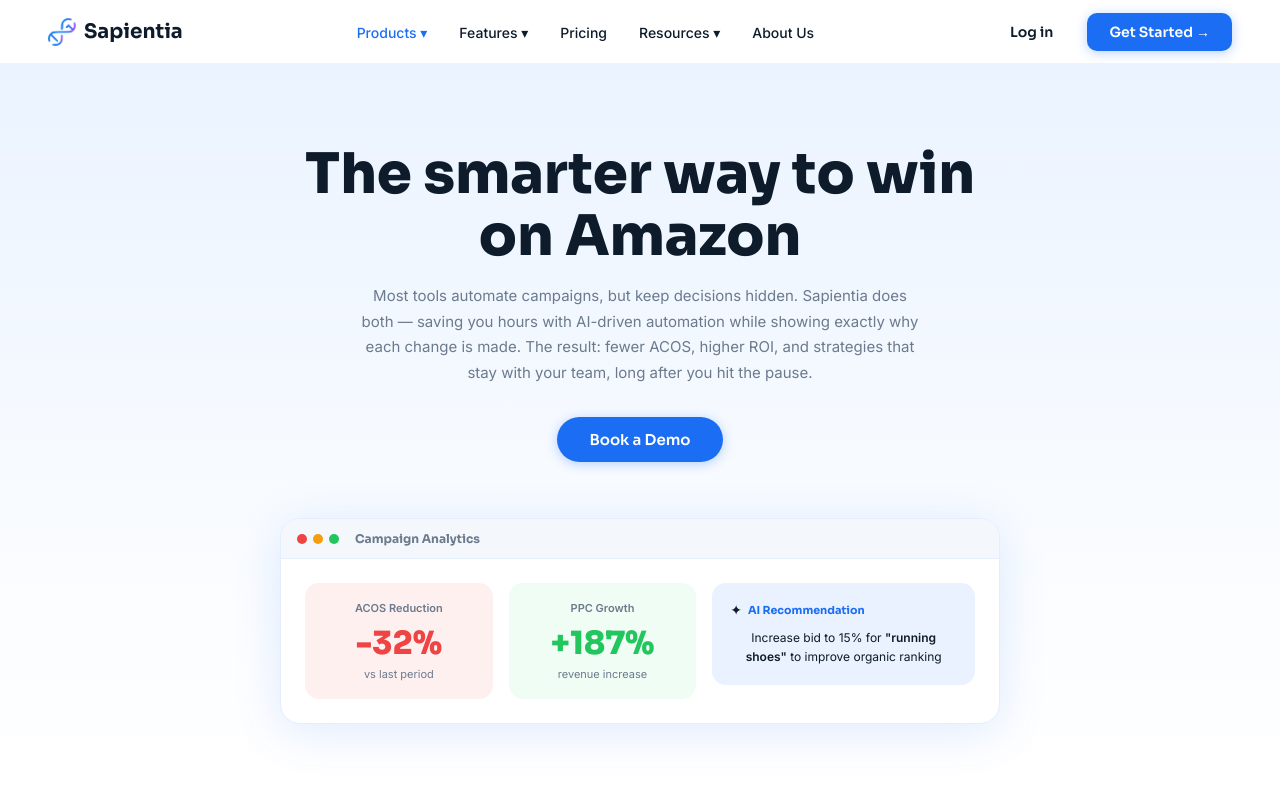
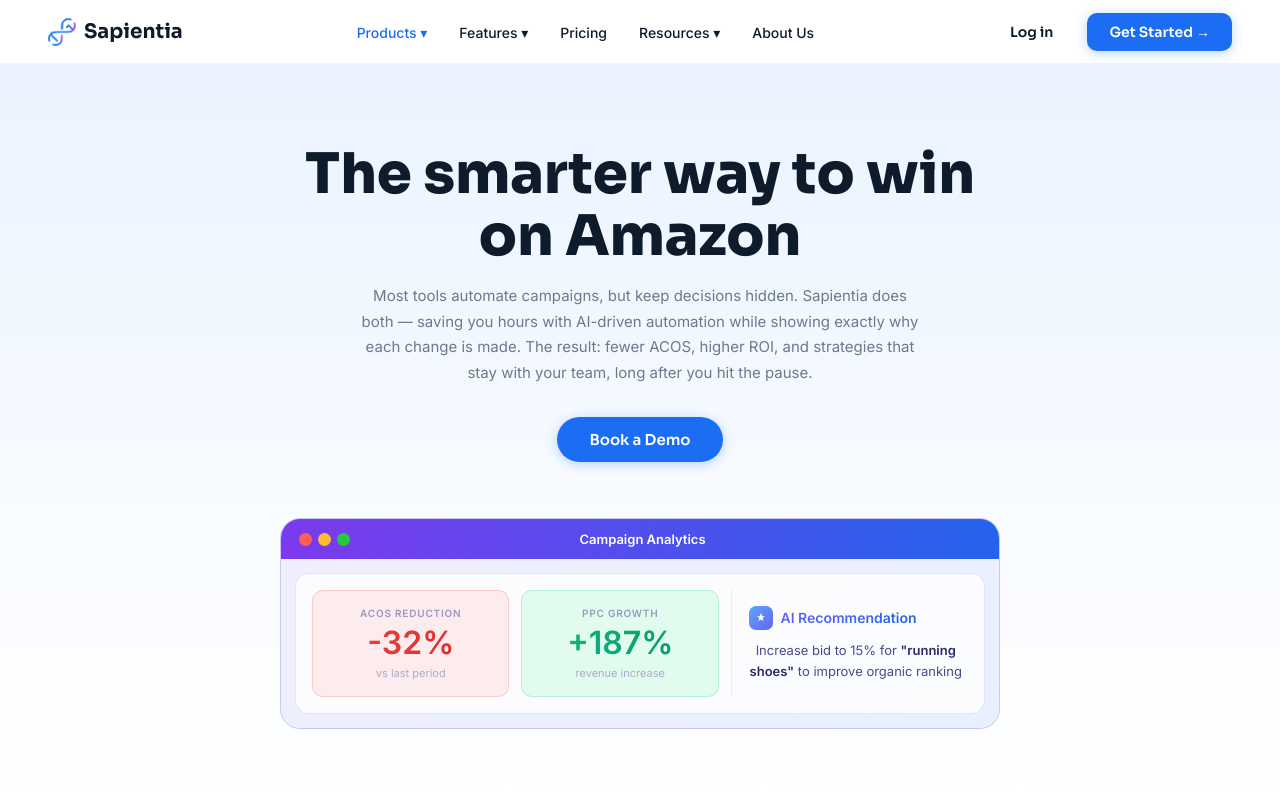
Before and after one commit to panfeeling0805-cloud/dtc-index, a React (Vite) app in the folder frontend/: page /products/amazon in a window 1280 px wide. Shown: the top 800 px of the page. Built offline with nearby package versions, Linux system fonts and the light colour scheme.

Commit message:
feat: replace Campaign Analytics hero widget in Amazon page

```diff
--- a/frontend/src/pages/ProductAmazon.tsx
+++ b/frontend/src/pages/ProductAmazon.tsx
@@ -36,42 +36,46 @@
           Book a Demo
         </CtaLink>
 
-        {/* Dashboard mockup */}
-        <div style={{
-          maxWidth: 720, margin: '56px auto 0',
-          background: 'white', borderRadius: 20,
-          boxShadow: '0 8px 48px rgba(27,110,243,0.13)',
-          border: '1px solid #e4eeff', overflow: 'hidden',
-        }}>
-          {/* Window chrome */}
-          <div style={{ background: '#f4f7fb', padding: '12px 16px', borderBottom: '1px solid #e4eeff', display: 'flex', alignItems: 'center', gap: 6 }}>
-            <span style={{ width: 10, height: 10, borderRadius: '50%', background: '#ef4444', display: 'inline-block' }} />
-            <span style={{ width: 10, height: 10, borderRadius: '50%', background: '#f59e0b', display: 'inline-block' }} />
-            <span style={{ width: 10, height: 10, borderRadius: '50%', background: '#22c55e', display: 'inline-block' }} />
-            <span style={{ fontFamily: "'Sora', sans-serif", fontSize: 12, fontWeight: 700, color: '#6B7A8D', marginLeft: 10 }}>Campaign Analytics</span>
+        {/* Campaign Analytics widget */}
+        <div style={{ maxWidth: 720, margin: '56px auto 0', borderRadius: 20, overflow: 'hidden', border: '0.5px solid #c8c8f4', background: 'linear-gradient(145deg,#f0eeff 0%,#e8f0ff 100%)' }}>
+          {/* Title bar — gradient bg */}
+          <div style={{ padding: '12px 18px', display: 'flex', alignItems: 'center', gap: 8, background: 'linear-gradient(90deg,#7C3AED,#2563EB)' }}>
+            <div style={{ display: 'flex', gap: 6 }}>
+              <div style={{ width: 13, height: 13, borderRadius: '50%', background: '#FF5F57' }} />
+              <div style={{ width: 13, height: 13, borderRadius: '50%', background: '#FFBD2E' }} />
+              <div style={{ width: 13, height: 13, borderRadius: '50%', background: '#27C840' }} />
+            </div>
+            <span style={{ fontSize: 13, fontWeight: 600, flex: 1, textAlign: 'center', paddingRight: 54, color: '#fff' }}>Campaign Analytics</span>
           </div>
-          <div style={{ padding: '24px', display: 'grid', gridTemplateColumns: '1fr 1fr 1.4fr', gap: 16, alignItems: 'start' }}>
-            {/* ACOS metric */}
-            <div style={{ background: '#fff0f0', borderRadius: 14, padding: '18px' }}>
-              <div style={{ fontSize: 11, color: '#6B7A8D', fontWeight: 600, marginBottom: 8 }}>ACOS Reduction</div>
-              <div style={{ fontFamily: "'Sora', sans-serif", fontSize: 32, fontWeight: 800, color: '#ef4444' }}>-32%</div>
-              <div style={{ fontSize: 11, color: '#6B7A8D', marginTop: 4 }}>vs last period</div>
-            </div>
-            {/* PPC Growth metric */}
-            <div style={{ background: '#f0fdf4', borderRadius: 14, padding: '18px' }}>
-              <div style={{ fontSize: 11, color: '#6B7A8D', fontWeight: 600, marginBottom: 8 }}>PPC Growth</div>
-              <div style={{ fontFamily: "'Sora', sans-serif", fontSize: 32, fontWeight: 800, color: '#22c55e' }}>+187%</div>
-              <div style={{ fontSize: 11, color: '#6B7A8D', marginTop: 4 }}>revenue increase</div>
-            </div>
-            {/* AI Recommendation */}
-            <div style={{ background: '#EAF1FF', borderRadius: 14, padding: '18px' }}>
-              <div style={{ display: 'flex', alignItems: 'center', gap: 6, marginBottom: 10 }}>
-                <span style={{ fontSize: 14 }}>✦</span>
-                <span style={{ fontSize: 11, fontWeight: 700, color: '#1B6EF3', fontFamily: "'Sora', sans-serif" }}>AI Recommendation</span>
+          {/* Body */}
+          <div style={{ padding: 14 }}>
+            <div style={{ background: 'rgba(255,255,255,0.82)', borderRadius: 14, border: '0.5px solid rgba(130,120,240,0.2)', padding: 16, display: 'flex', gap: 12, alignItems: 'stretch' }}>
+              {/* ACOS Reduction */}
+              <div style={{ flex: 1, borderRadius: 11, padding: 16, background: 'rgba(254,226,226,0.6)', border: '0.5px solid rgba(248,113,113,0.25)', display: 'flex', flexDirection: 'column', gap: 6 }}>
+                <div style={{ fontSize: 10, fontWeight: 700, letterSpacing: '0.08em', textTransform: 'uppercase' as const, color: '#9999bb' }}>ACOS Reduction</div>
+                <div style={{ fontSize: 32, fontWeight: 800, lineHeight: 1.1, background: 'linear-gradient(90deg,#EF4444,#DC2626)', WebkitBackgroundClip: 'text', WebkitTextFillColor: 'transparent', backgroundClip: 'text' }}>-32%</div>
+                <div style={{ fontSize: 11, color: '#aaaacc' }}>vs last period</div>
               </div>
-              <p style={{ fontSize: 12, color: '#0D1B2A', lineHeight: 1.6 }}>
-                Increase bid to 15% for <strong>"running shoes"</strong> to improve organic ranking
-              </p>
+              {/* PPC Growth */}
+              <div style={{ flex: 1, borderRadius: 11, padding: 16, background: 'rgba(209,250,229,0.6)', border: '0.5px solid rgba(52,211,153,0.25)', display: 'flex', flexDirection: 'column', gap: 6 }}>
+                <div style={{ fontSize: 10, fontWeight: 700, letterSpacing: '0.08em', textTransform: 'uppercase' as const, color: '#9999bb' }}>PPC Growth</div>
+                <div style={{ fontSize: 32, fontWeight: 800, lineHeight: 1.1, background: 'linear-gradient(90deg,#10B981,#059669)', WebkitBackgroundClip: 'text', WebkitTextFillColor: 'transparent', backgroundClip: 'text' }}>+187%</div>
+                <div style={{ fontSize: 11, color: '#aaaacc' }}>revenue increase</div>
+              </div>
+              {/* Divider */}
+              <div style={{ width: 0.5, background: 'rgba(130,120,240,0.15)', flexShrink: 0 }} />
+              {/* AI Recommendation */}
+              <div style={{ flex: 1.3, padding: '4px 6px', display: 'flex', flexDirection: 'column', gap: 10, justifyContent: 'center' }}>
+                <div style={{ display: 'flex', alignItems: 'center', gap: 7 }}>
+                  <div style={{ width: 24, height: 24, borderRadius: 7, background: 'linear-gradient(135deg,#60A5FA,#6366F1)', display: 'flex', alignItems: 'center', justifyContent: 'center', flexShrink: 0 }}>
+                    <svg width="12" height="12" viewBox="0 0 12 12" fill="none"><path d="M6 1l1.3 3.2H10L7.6 6.1l.9 3L6 7.6 3.5 9.1l.9-3L2 4.2h2.7L6 1z" fill="white"/></svg>
+                  </div>
+                  <span style={{ fontSize: 14, fontWeight: 800, background: 'linear-gradient(90deg,#6366F1,#2563EB)', WebkitBackgroundClip: 'text', WebkitTextFillColor: 'transparent', backgroundClip: 'text' }}>AI Recommendation</span>
+                </div>
+                <div style={{ fontSize: 13, color: '#4a4a8a', lineHeight: 1.6 }}>
+                  Increase bid to 15% for <strong style={{ color: '#2a2a6a', fontWeight: 700 }}>"running shoes"</strong> to improve organic ranking
+                </div>
+              </div>
             </div>
           </div>
         </div>
```
